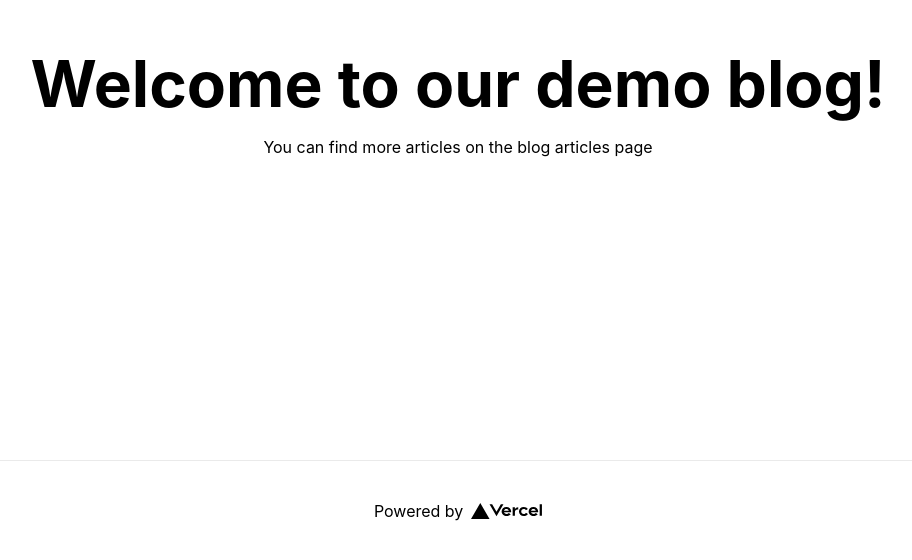
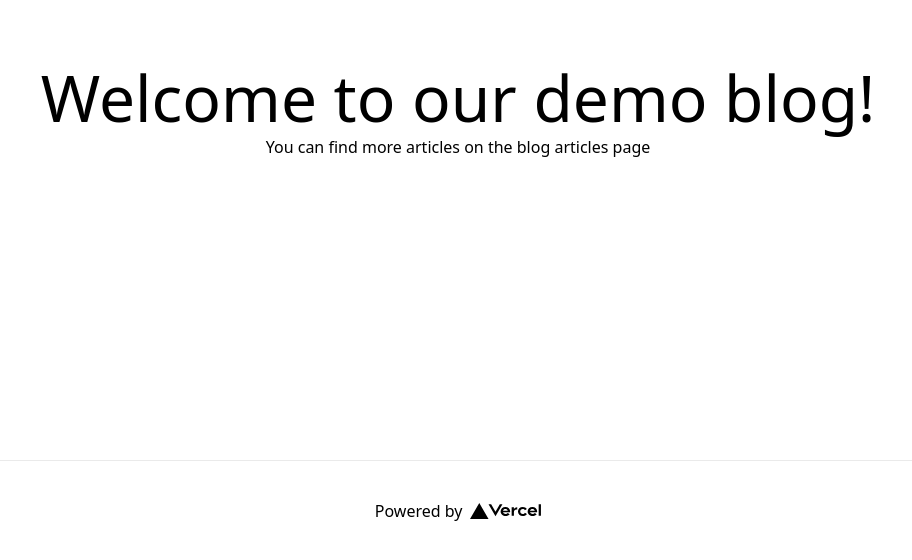
Before and after one commit to lepittenger/nextjs-laurenpittenger-blog, a Next.js app: page / in a window 1280 px wide. Shown: the part 240-800 px from the top of the page, without its empty margins (182-1094 px from the left). Built offline with nearby package versions, Linux system fonts and the light colour scheme.

Commit message:
Configures tailwind for next.js

```diff
--- /dev/null
+++ b/postcss.config.js
@@ -0,0 +1,6 @@
+module.exports = {
+  plugins: {
+    tailwindcss: {},
+    autoprefixer: {},
+  },
+}
--- a/styles/globals.css
+++ b/styles/globals.css
@@ -1,16 +1,4 @@
-html,
-body {
-  padding: 0;
-  margin: 0;
-  font-family: -apple-system, BlinkMacSystemFont, Segoe UI, Roboto, Oxygen,
-    Ubuntu, Cantarell, Fira Sans, Droid Sans, Helvetica Neue, sans-serif;
-}
-
-a {
-  color: inherit;
-  text-decoration: none;
-}
-
-* {
-  box-sizing: border-box;
-}
+/* ./styles/globals.css */
+@tailwind base;
+@tailwind components;
+@tailwind utilities;
--- /dev/null
+++ b/tailwind.config.js
@@ -0,0 +1,11 @@
+module.exports = {
+  purge: ['./pages/**/*.{js,ts,jsx,tsx}', './components/**/*.{js,ts,jsx,tsx}'],
+  darkMode: false, // or 'media' or 'class'
+  theme: {
+    extend: {},
+  },
+  variants: {
+    extend: {},
+  },
+  plugins: [],
+}
```
